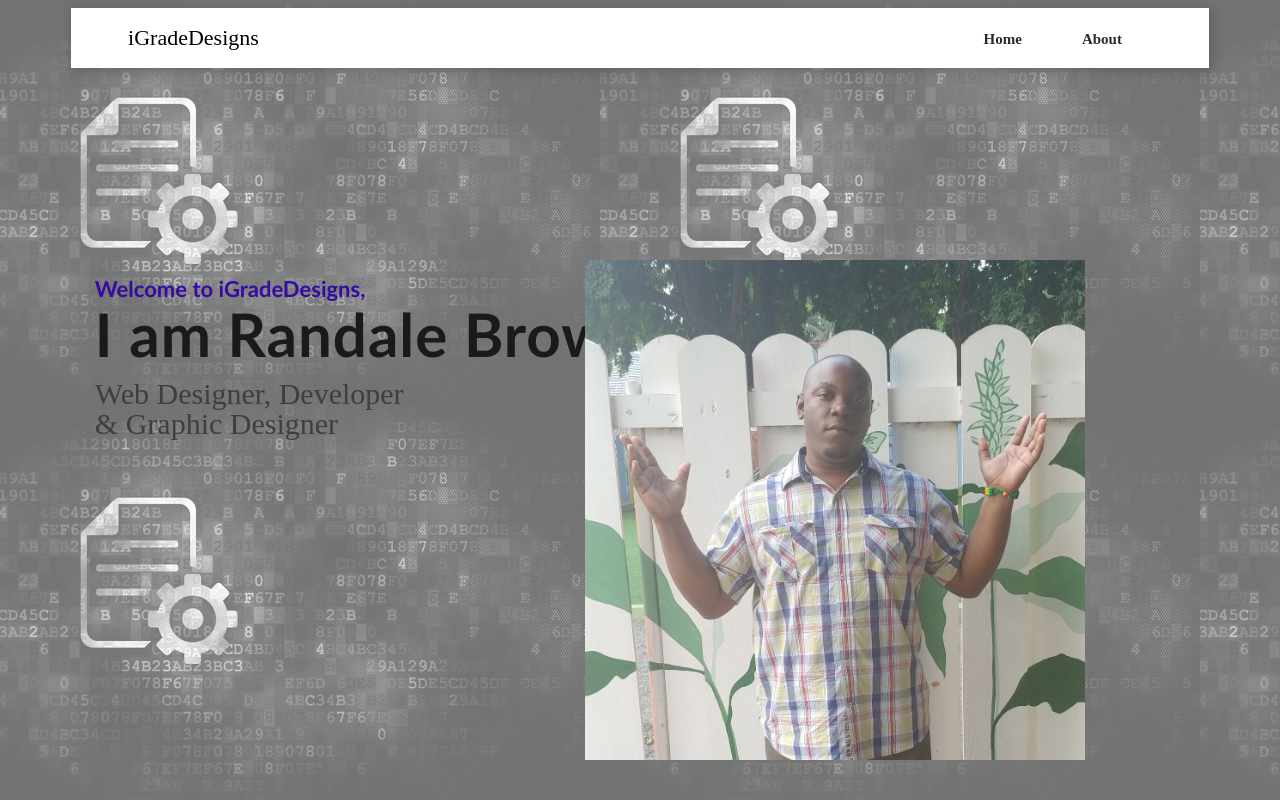
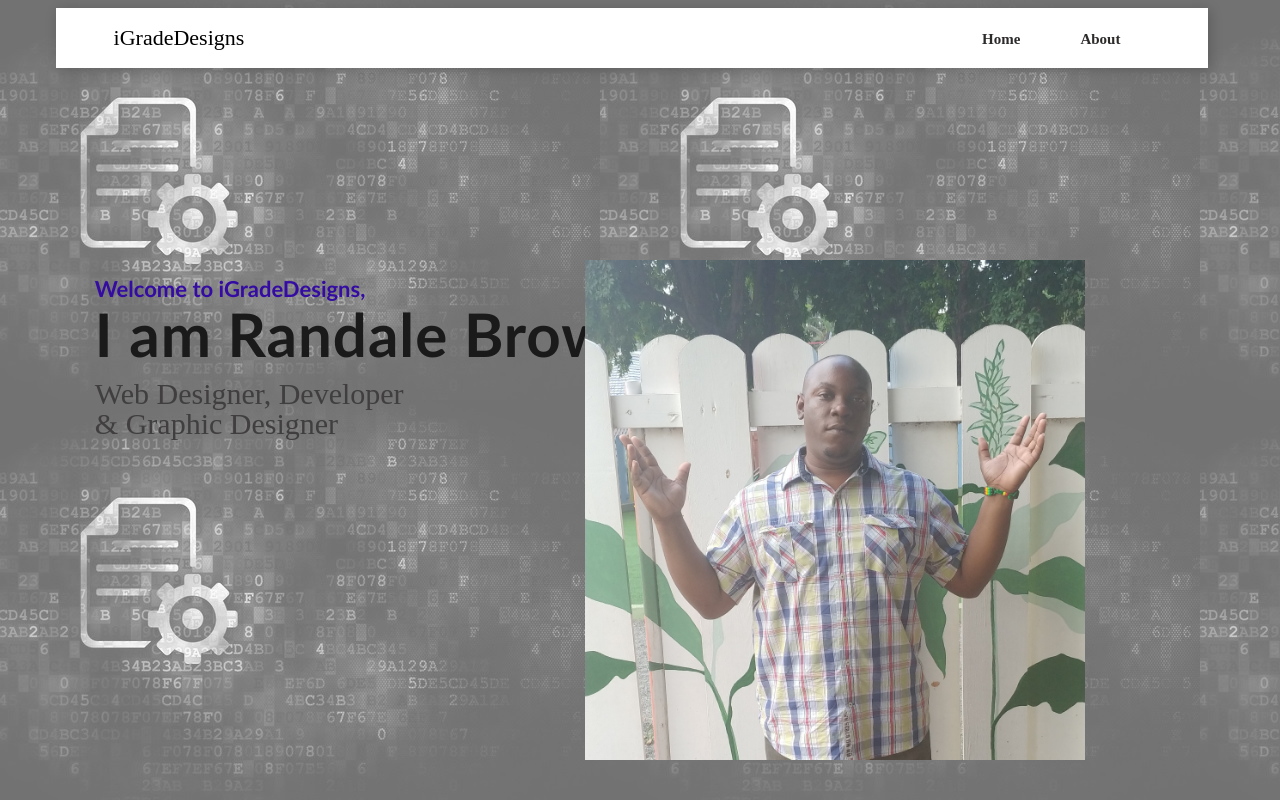
Before and after one commit to iGradeSmash/iGradeDesigns, a plain HTML site: page index.html in a window 1280 px wide. Shown: the top 800 px of the page. Drawn offline with Linux system fonts and the light colour scheme; files whose address does not match are found by name.

Commit message:
Update styles.css

```diff
--- a/Css/styles.css
+++ b/Css/styles.css
@@ -2,7 +2,7 @@
 /* CSS Document */
 body{
     background-color:#f6f5f5;
-    /*width: 100%; max-width:1920px; min-width:480px; margin-left:-8px;*/
+    width: 100%; max-width:1920px; min-width:480px; margin-left:-8px;
     padding:0px;
 }
 ul{
@@ -12,7 +12,6 @@ a{
     text-decoration:none;
 }
 section{
-    /*width:100%;*/
     width:90%;
     margin: 0 auto;
     height:95%vh;
```
